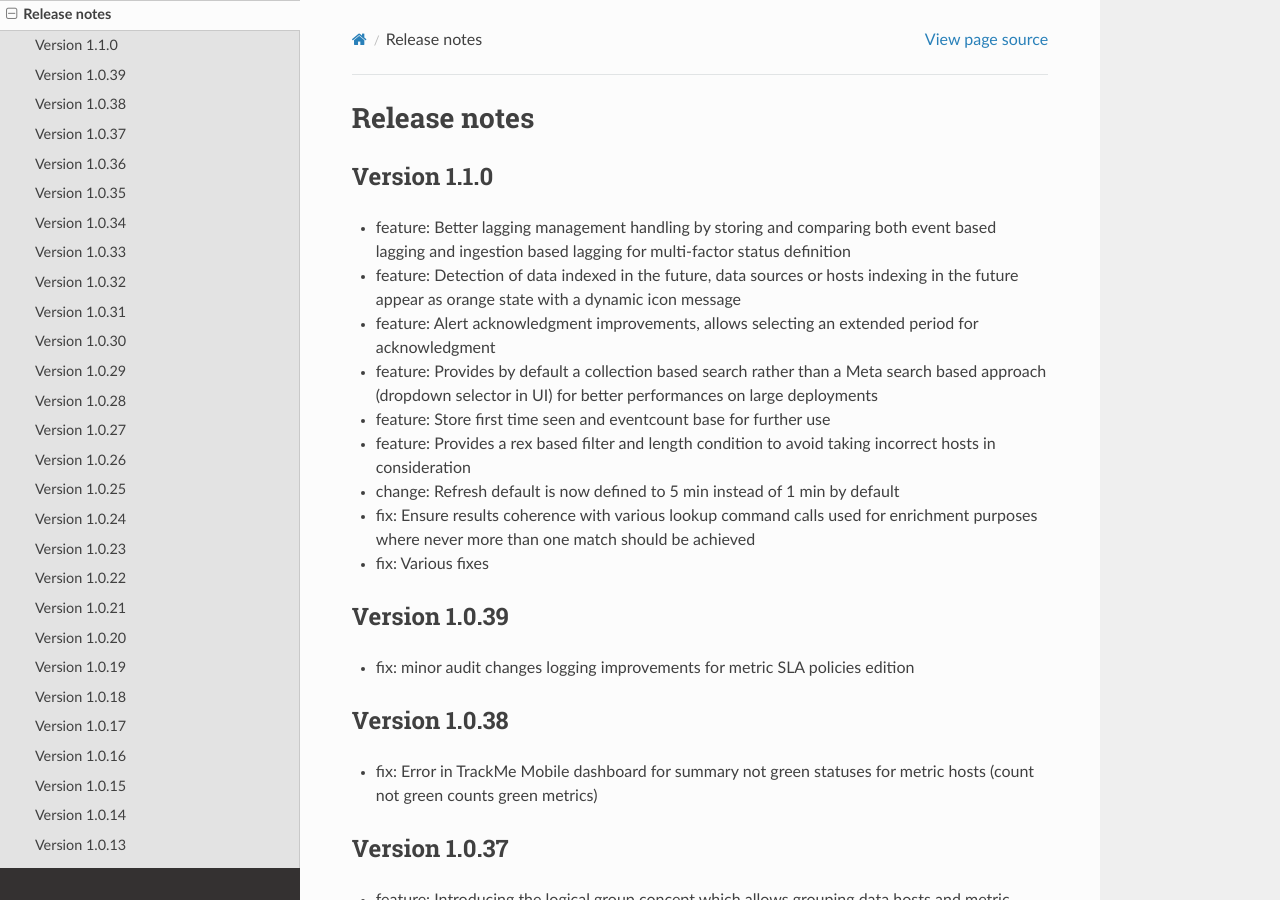
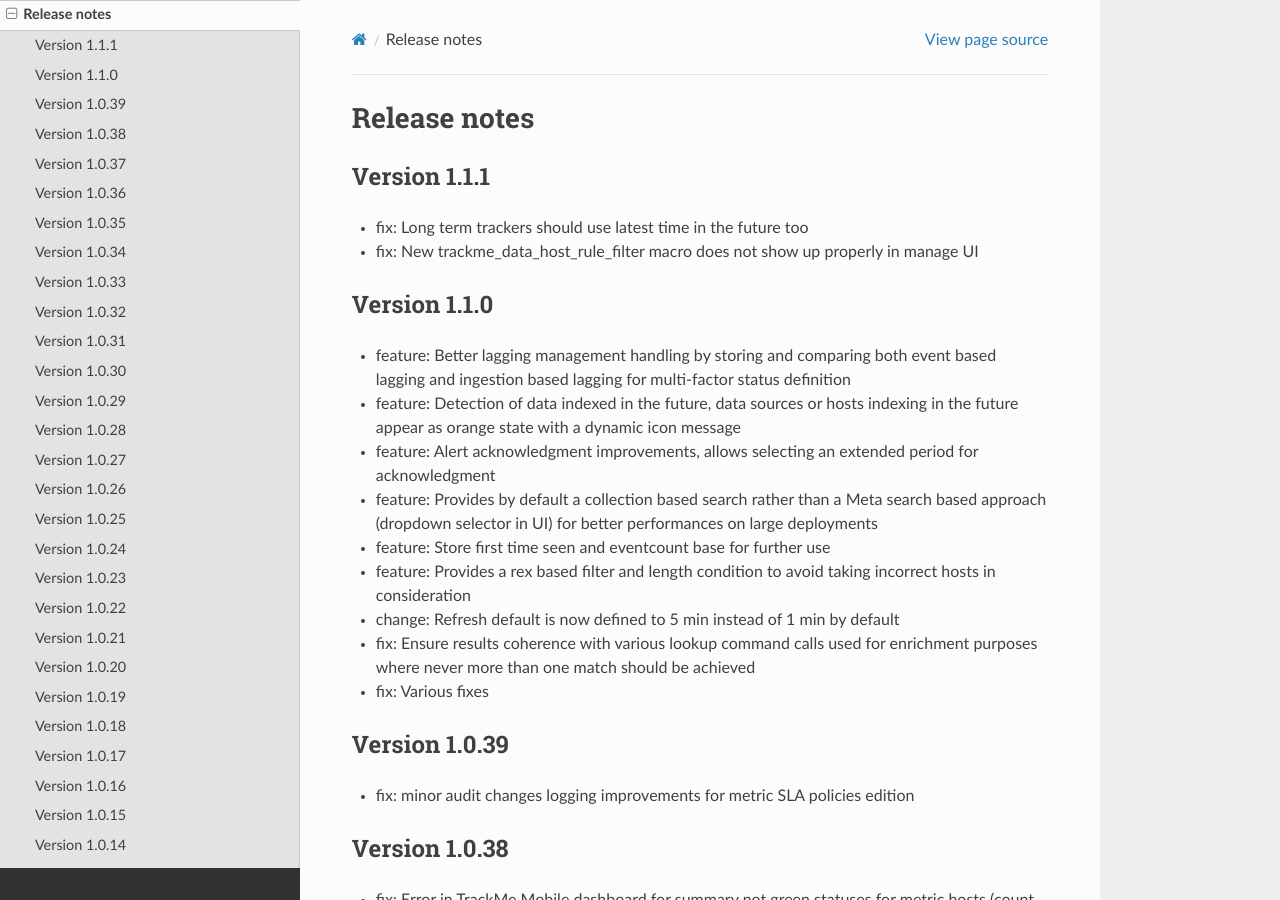
Before and after one commit to guilhemmarchand/trackme, a Sphinx documentation site: the page built from docs/releasenotes.rst, in a window 1280 px wide and 900 px high. Built offline with Sphinx 7.4.7 and the Read the Docs theme 2.0.0, drawn with Linux system fonts in a browser that asks for light colours.

Commit message:
Version 1.1.1
- fix: Long term trackers should use latest time in the future too
- fix: New trackme_data_host_rule_filter macro does not show up properly in manage UI

```diff
--- a/docs/releasenotes.rst
+++ b/docs/releasenotes.rst
@@ -1,5 +1,11 @@
 Release notes
 #############
+
+Version 1.1.1
+=============
+
+- fix: Long term trackers should use latest time in the future too
+- fix: New trackme_data_host_rule_filter macro does not show up properly in manage UI
 
 Version 1.1.0
 ==============
```
Also changed, not shown: 5 other files.
